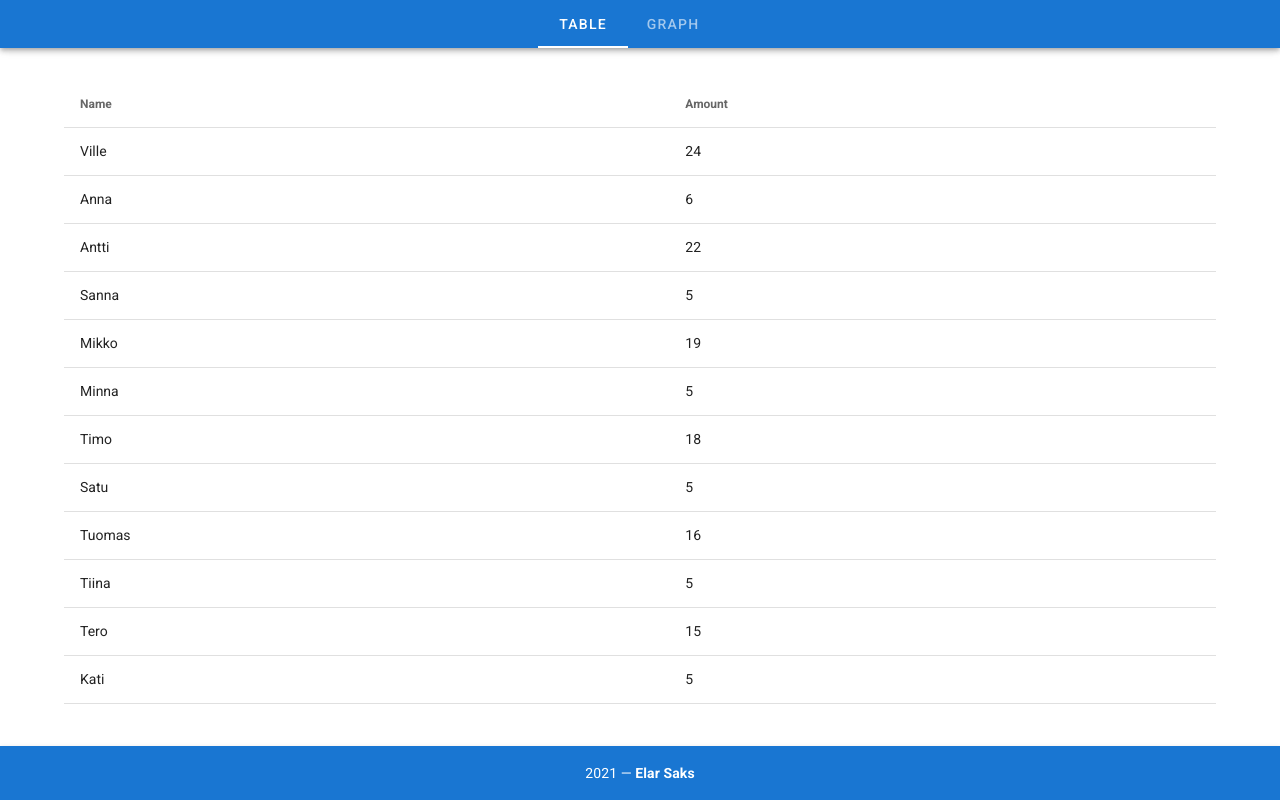
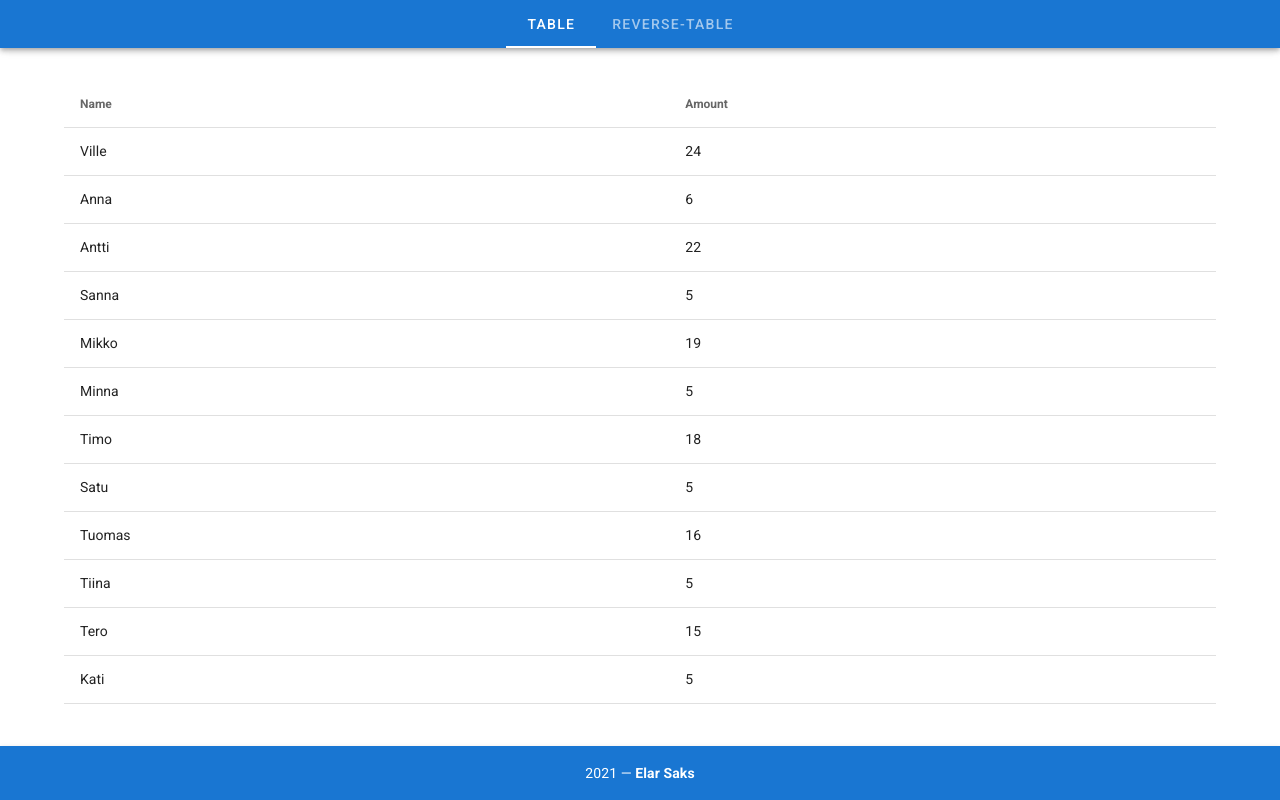
Before and after one commit to elarsaks/JavaScript-Portfolio, a Vue app in the folder client/: page /table in a window 1280 px wide. Built offline with nearby package versions, Linux system fonts and the light colour scheme.

Commit message:
Change page name.

```diff
--- a/client/src/App.vue
+++ b/client/src/App.vue
@@ -39,7 +39,7 @@ export default {
       loading: false,
       names: [],
       error: null,
-      pages: ['table', 'graph'],
+      pages: ['table', 'reverse-table'],
     }
   },
   created() {
--- a/client/src/router/router.js
+++ b/client/src/router/router.js
@@ -15,8 +15,8 @@ const router = new VueRouter({
       props: true,
     },
     {
-      path: '/graph',
-      name: 'graph',
+      path: '/reverse',
+      name: 'reverse-table',
       component: Table,
     },
   ],
```
